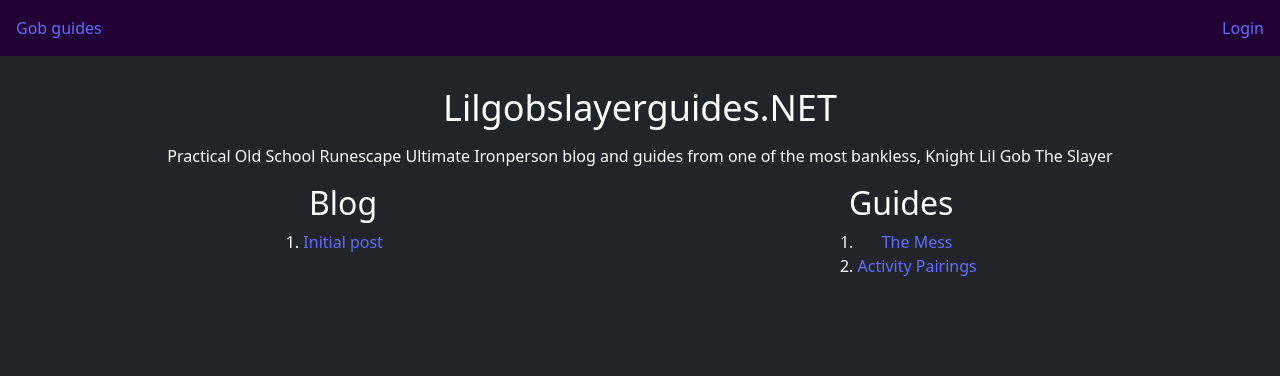
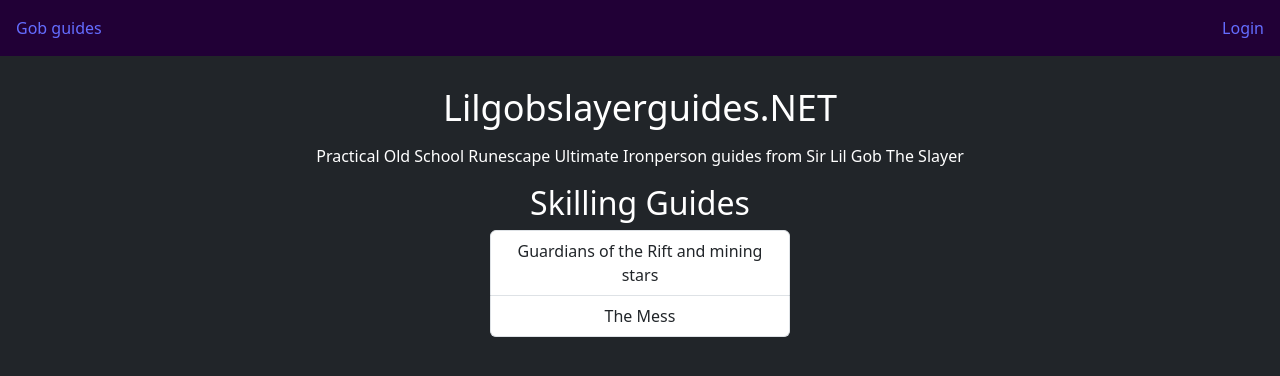
Before and after one commit to KyleRego/gob_guides, a React (Vite) app in the folder client/: page / in a window 1280 px wide. Shown: the top 376 px of the page. Built offline with nearby package versions, Linux system fonts and the light colour scheme.

Commit message:
Work on site

```diff
--- a/client/src/Index.jsx
+++ b/client/src/Index.jsx
@@ -1,37 +1,38 @@
 import { Link } from "react-router-dom";
 
 export default function Index() {
+    const skillingGuides = [
+        ["/gotr-and-stars", "Guardians of the Rift and mining stars"],
+        ["/the-mess", "The Mess"]
+    ]
+
     return (
     <>
       <div>
         <section>
           <h1>Lilgobslayerguides.NET</h1>
 
-          <p>Practical Old School Runescape Ultimate Ironperson blog and guides from one of the most bankless, Knight Lil Gob The Slayer</p>
+          <p>Practical Old School Runescape Ultimate Ironperson guides from Sir Lil Gob The Slayer</p>
         </section>
 
-        <div className="d-flex justify-content-around">
-          <section>
-            <h2>
-              Blog
-            </h2>
-            <ol className="list-group">
-              <li ><Link to="/2025/Feb/12">Initial post</Link></li>
-            </ol>
-          </section>
+        <div className="d-flex justify-content-center">
+          <section style={{width: "300px"}}>
+          <h2>
+            Skilling Guides
+          </h2>
+          <div className="list-group">
+            {skillingGuides.map((entry, i) =>
+                <Link className="list-group-item list-group-item-action"
+                        to={entry[0]} key={i}
+                        title={entry[1]}>
+                    {entry[1]}
+                </Link>)
+            }
 
-          <section>
-            <h2>
-              Guides
-            </h2>
-            <ol>
-              <li><Link to="/the-mess">The Mess</Link></li>
-              <li><Link to="/activity-pairings">Activity Pairings</Link></li>
-            </ol>
+          </div>
 
           </section>
         </div>
-
       </div>
 
     </>
--- /dev/null
+++ b/client/src/components/Image.jsx
@@ -0,0 +1,9 @@
+export default function Image({src, text, width}) {
+    return <figure title={text} style={{width: width}}>
+        <img style={{maxWidth: "100%"}} src={src} />
+
+        <figcaption>
+            {text}
+        </figcaption>
+    </figure>
+}
--- a/client/src/guides/ActivityPairings.jsx
+++ /dev/null
@@ -1,28 +0,0 @@
-export default function ActivityPairings() {
-    return <>
-        <section>
-          <h1>Activity Pairings</h1>
-
-          <p>As an Ultimate Ironperson, preparing your inventory for an activity takes time, so there is a cost switching activities. This guide is to note some of my favorite activity pairings that can be done with mostly the same inventory.</p>
-
-          <h2>
-            Guardians of the Rift and mining stars
-          </h2>
-
-          <p>
-            Since Guardians of the Rift requires a pickaxe and leaves you with a mostly empty inventory (after deathbanking), an AFK activity to pair with it is mining stars. The celestial ring which allows mining essence faster in Guardians of the Rift is charged with stardust from mining stars, so if you are doing GOTR for a long time this will allow you to recharge your ring.
-          </p>
-
-          <img src="/mining_stars_with_gotr_setup.png" />
-
-          <h2>
-            The Mess and woodcutting/fletching
-          </h2>
-
-          <p>
-            The Mess is quite an intense training method in Kourend that is best done with just a knife in your inventory (and rune pouch) so a good AFK activity to pair with it is woodcutting/fletching at the Woodcutting guild.
-          </p>
-
-        </section>
-    </>
-}
--- /dev/null
+++ b/client/src/guides/GotrStars.jsx
@@ -0,0 +1,45 @@
+import Image from "../components/Image";
+
+export default function ActivityPairings() {
+    return <>
+        <section>
+          <h1>Guardians of the Rift and mining stars</h1>
+
+          <p>
+            One of the best methods to train runecrafting as an ultimate ironperson is the <a href="https://oldschool.runescape.wiki/w/Guardians_of_the_Rift">Guardians of the Rift</a> which requires completion of The Temple of the Eye quest. This minigame requires a lot of attention, but it pairs well with mining shooting stars which is very AFK.
+          </p>
+
+          <h2>Guardians of the Rift (GOTR)</h2>
+
+          <p>
+            GOTR is more efficient with more inventory spaces so you will want to deathbank (Hespori is good at 65 farming) and bring your pickaxe, rune pouch, celestial ring, amulet of the eye (to teleport there), robes of the eye, or graceful set (depending on what you have). The rune pouch allows you to have house teleports (useful for getting to stars with house teleport portals) and also store runes that you craft. After you have done GOTR for a while, you will obtain the robes of the eye (which can be stored in the magic wardrobe and increase runecrafting experience), the amulet of the eye (which allows you to teleport to GOTR and can be retrieved from the Lumbridge guide), and rune pouches from searching the rewards rift. Rune pouches cannot be stored, so it is recommended to leave GOTR with enough reward searches so that when you return later, you can search the rift enough times to recover your pouches. In addition, the lost bag is a reward which serves no purpose but is 10/10 fashionscape, and the Ring of the Elements allows teleporting to the elemental altars (wind, water, earth, and fire) which is useful especially for Mahogany Homes (teleporting to near the Varrock sawmill).
+          </p>
+
+          <div className="d-flex flex-row column-gap-3 align-items-center justify-content-around flex-wrap">
+            <Image src="/gotr-outfit.png" text="Equipment for Guardians of the Rift" width="500px" />
+
+            <Image src="/lumbridge-guide.png" text="The Amulet of the Eye can be recovered by teleporting to Lumbridge and asking the Lumbridge guide about it." width="400px" />
+          </div>
+
+          <p>
+            In addition to those items and runecrafting experience, Guardians of the Rift will give you a large number of valuable runes (law, nature, chaos, death, and blood runes once you have the runecrafting levels and have completed the relevant quests) that can be sold to Ali Morrisane at a price which does not change with overstock (requires partial completion of <a href="https://oldschool.runescape.wiki/w/Rogue_Trader">Rogue Trader</a>)
+          </p>
+
+
+          <h2>Mining stars</h2>
+
+          <p>
+            To mine stars, get the Star Miners plugin, and join the <a href="https://discord.com/invite/starminers">Star Miners discord</a> to complete the plugin setup which involves generating a secret API token with a bot in the discord server which you configure RuneLite with. This will let you see where and on what world shooting stars are easily.
+          </p>
+
+          <p>
+            Shooting stars will give you stardust which can be used to buy a celestial ring as well as charge it (up to 10,0000 charges). This ring will increase the rate of mining guardian essence in GOTR which is the main reason it makes sense to alternate GOTR with mining stars. Excess stardust can be used to buy bags of gems for crafting experience, as well as a chance for uncut dragonstones.
+          </p>
+
+          <div className="d-flex justify-content-center">
+            <Image src="/mining_stars_with_gotr_setup.png" text="Mining a shooting star near the Varrock east bank with Guardians of the Rift equipment (note the bounciness of the lost bag)." width="700px" />
+          </div>
+
+        </section>
+    </>
+}
--- a/client/src/posts/Post1.jsx
+++ /dev/null
@@ -1,11 +0,0 @@
-export default function Post1() {
-    return <>
-        <h1>Initial post</h1>
-
-        <div>February 12, 2025</div>
-
-        <p>
-            This is a placeholder post just for fleshing out more of the design of the website.
-        </p>
-    </>
-}
--- a/client/src/routes.jsx
+++ b/client/src/routes.jsx
@@ -4,8 +4,7 @@
 import Index from './Index';
 import Admin from './Admin';
 import TheMess from './guides/TheMess';
-import Post1 from './posts/Post1';
-import ActivityPairings from './guides/ActivityPairings';
+import GotrStars from './guides/GotrStars';
 
 export const router = createBrowserRouter([{
     path: '/',
@@ -15,7 +14,6 @@
         { path: '/login', element: <Login /> },
         { path: '/admin', element: <Admin /> },
         { path: '/the-mess', element: <TheMess /> },
-        { path: '/activity-pairings', element: <ActivityPairings /> },
-        { path: '/2025/Feb/12', element: <Post1 /> }
+        { path: '/gotr-and-stars', element: <GotrStars /> }
     ]
 }]);
--- a/client/src/styles/_custom.scss
+++ b/client/src/styles/_custom.scss
@@ -74,3 +74,7 @@
     background-color: #f9f9f9;
   }
 }
+
+img {
+  max-width: 100%;
+}
```
Also changed, not shown: client/public/gotr-outfit.png (added), client/public/lumbridge-guide.png (added).
